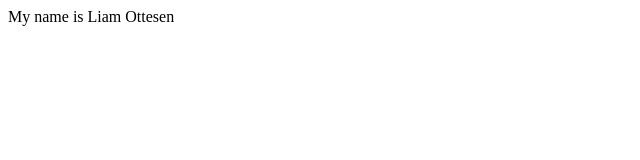
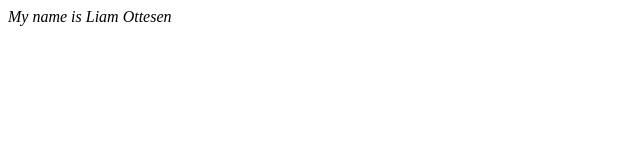
Before and after one commit to LiamTheLam/CIS133DA_Spring24, a plain HTML site: page week1/name.html in a window 1280 px wide. Shown: the full height of the page, 0-640 px from the left. Drawn offline with Linux system fonts and the light colour scheme.

Commit message:
Itallics

```diff
--- a/week1/name.html
+++ b/week1/name.html
@@ -7,6 +7,6 @@
     <title>My Name</title>
 </head>
 <body>
-    My name is Liam Ottesen
+    <i>My name is Liam Ottesen</i>
 </body>
 </html>
```
